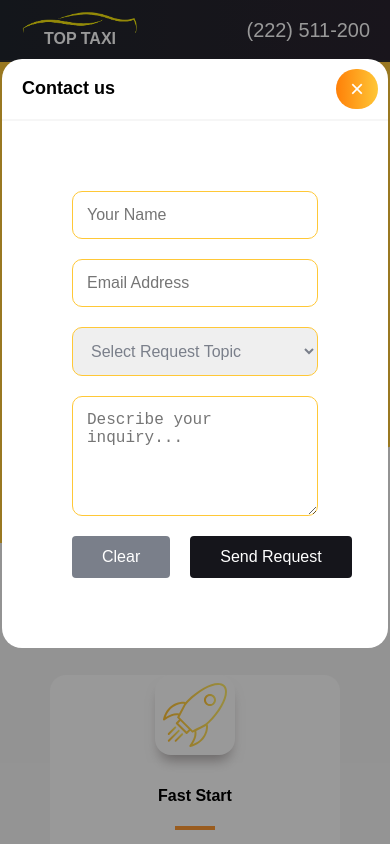
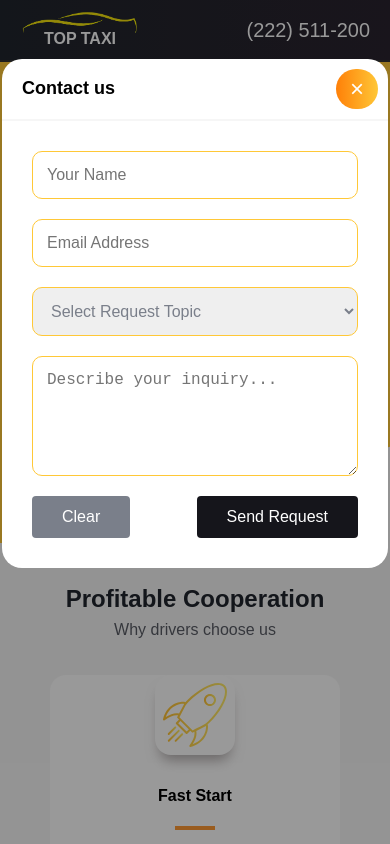
Before and after one commit to maxmdev/taxi-website, a React (Create React App) app: page / in a window 390 px wide. Both pictures are taken after a click on the button "CONTACT US". Shown: the top 844 px of the page. Built offline with nearby package versions, Linux system fonts and the light colour scheme.

Commit message:
fixed bug on smartphones with modal content padding

```diff
--- a/src/ContactForm.css
+++ b/src/ContactForm.css
@@ -53,3 +53,9 @@ input.invalid, textarea.invalid {
     border-radius: 8px;
     border: 1px solid #f62b3f;
 }
+
+@media (max-width: 600px) {
+    .contact-form input, .contact-form select, .contact-form textarea {
+        margin: 10px;
+    }
+}
--- a/src/Modal.css
+++ b/src/Modal.css
@@ -51,4 +51,8 @@
     .modal-content {
         max-width: 386px;
     }
+
+    .modal-content__body {
+        padding: 20px;
+    }
 }
```
